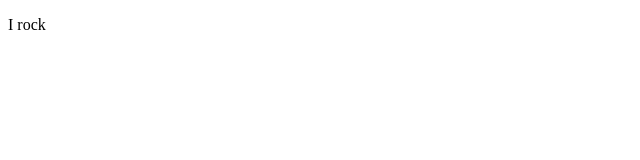
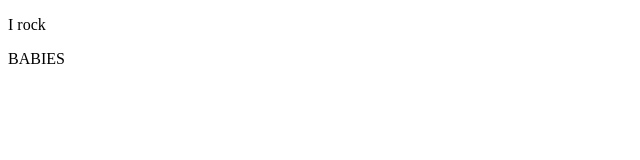
Before and after one commit to AgentEm/Week5Project, a plain HTML site: page index.html in a window 1280 px wide. Shown: the full height of the page, 0-640 px from the left. Drawn offline with Linux system fonts and the light colour scheme.

Commit message:
added babies div

```diff
--- a/index.html
+++ b/index.html
@@ -6,5 +6,10 @@
 </head>
 <body>
 	<p>I rock</p>
+
+
+
+
+	<div class="babies">BABIES</div>
 </body>
 </html>
```
